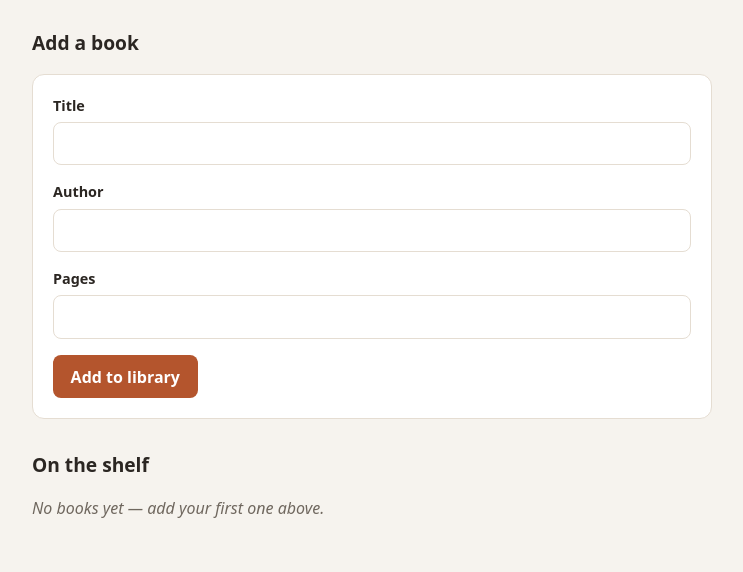
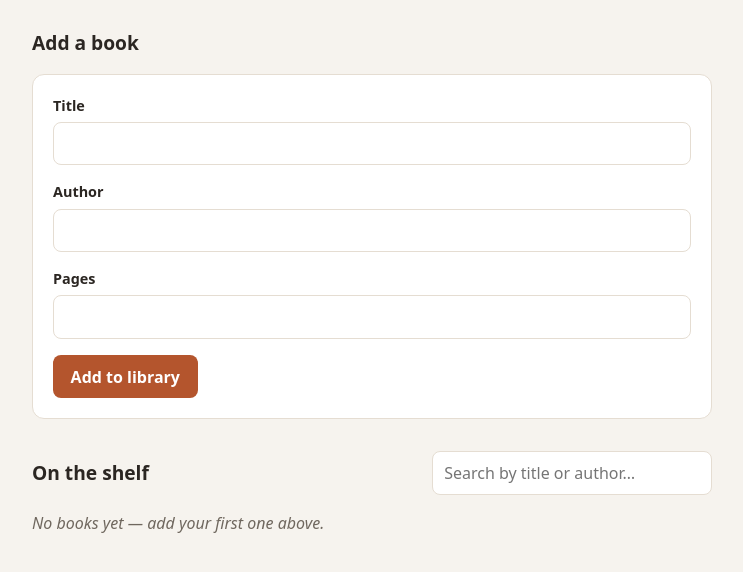
Before and after one commit to billyx86/TOP-Library, a website with bundled scripts: page index.html in a window 1280 px wide. Shown: the part 148-720 px from the top of the page, without its empty margins (268-1011 px from the left). Built offline with nearby package versions, Linux system fonts and the light colour scheme.

Commit message:
feat: search box over the shelf — live title/author filter (#11)
A type="search" input in the shelf header filters the rendered cards on
every keystroke via filterBooks(). The #book-count badge always shows the
TOTAL library size (the filter changes the view, not the library), and a
dedicated 'No books match' message distinguishes a failed search from an
empty shelf. Three Playwright smoke tests cover title filter + clear,
author filter + no-match state, and the total-count invariant.

```diff
--- a/index.html
+++ b/index.html
@@ -39,8 +39,18 @@
     </section>
 
     <section class="library-section" aria-labelledby="library-heading">
-      <h2 id="library-heading">On the shelf</h2>
+      <div class="library-controls">
+        <h2 id="library-heading">On the shelf</h2>
+        <input
+          type="search"
+          id="library-search"
+          class="library-search"
+          placeholder="Search by title or author…"
+          aria-label="Search books by title or author"
+          autocomplete="off">
+      </div>
       <p class="empty-state" id="empty-state">No books yet — add your first one above.</p>
+      <p class="no-match" id="no-match" hidden>No books match your search.</p>
       <ul class="library" id="library"></ul>
     </section>
   </main>
--- a/script.js
+++ b/script.js
@@ -1,6 +1,6 @@
 // UI layer. All validation and data logic lives in lib.js; this file only
 // wires the DOM to that pure logic and handles rendering.
-import { addBook, loadLibrary, saveLibrary, updateBook, removeBook } from './lib.js';
+import { addBook, loadLibrary, saveLibrary, updateBook, removeBook, filterBooks } from './lib.js';
 
 // Library restored from localStorage (books survive a page reload).
 let myLibrary = loadLibrary(window.localStorage);
@@ -17,7 +17,9 @@ const submitButton = document.getElementById('add-book-submit');
 const cancelButton = document.getElementById('cancel-edit');
 const libraryList = document.getElementById('library');
 const emptyState = document.getElementById('empty-state');
+const noMatchState = document.getElementById('no-match');
 const countBadge = document.getElementById('book-count');
+const searchInput = document.getElementById('library-search');
 
 function renderError(message) {
   errorList.textContent = message || '';
@@ -60,10 +62,21 @@ function createButton(label, className, onClick) {
 
 function renderLibrary() {
   libraryList.innerHTML = '';
-  emptyState.hidden = myLibrary.length > 0;
-  countBadge.textContent = myLibrary.length === 1 ? '1 book' : `${myLibrary.length} books`;
 
-  for (const book of myLibrary) {
+  // The count badge always shows the TOTAL library size — the search box
+  // filters the view, not the library itself.
+  const total = myLibrary.length;
+  countBadge.textContent = total === 1 ? '1 book' : `${total} books`;
+
+  const query = searchInput.value;
+  const visible = filterBooks(myLibrary, query);
+
+  // Two distinct empty states: no books at all vs. a search that matched
+  // nothing.
+  emptyState.hidden = total > 0;
+  noMatchState.hidden = !(total > 0 && visible.length === 0);
+
+  for (const book of visible) {
     const li = document.createElement('li');
     li.className = 'book-card';
     li.dataset.bookId = book.id;
@@ -147,4 +160,8 @@ cancelButton.addEventListener('click', () => {
   titleInput.focus();
 });
 
+// Live-filter the shelf as the user types. The query is applied on every
+// keystroke (including the native clear button on type="search").
+searchInput.addEventListener('input', () => renderLibrary());
+
 renderLibrary();
--- a/styles.css
+++ b/styles.css
@@ -134,6 +134,29 @@ button:focus-visible { outline: 2px solid var(--ink); outline-offset: 2px; }
   font-style: italic;
 }
 
+.no-match {
+  color: var(--muted);
+  font-style: italic;
+}
+
+.library-controls {
+  display: flex;
+  align-items: center;
+  justify-content: space-between;
+  gap: 0.75rem;
+  flex-wrap: wrap;
+}
+
+.library-controls h2 {
+  margin: 0;
+}
+
+.library-search {
+  flex: 1;
+  min-width: 160px;
+  max-width: 280px;
+}
+
 .library {
   list-style: none;
   margin: 0;
```
Also changed, not shown: tests/smoke.spec.js (+52 -0 lines).
